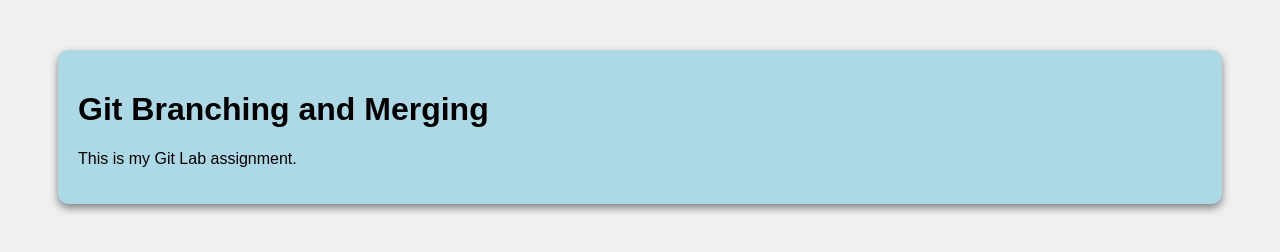
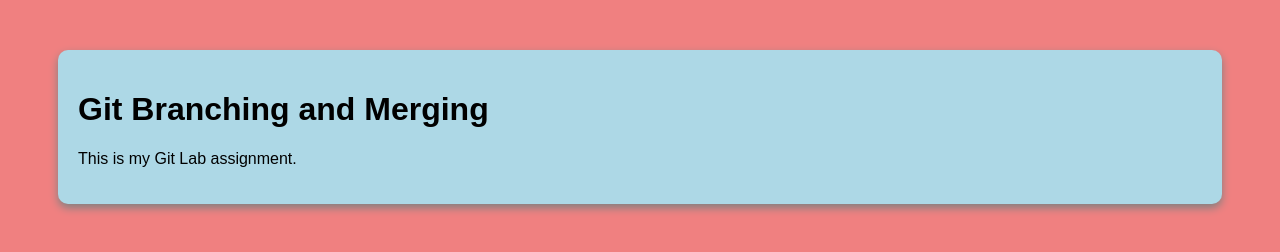
Before and after one commit to Muniya-Oishy/181_1_GitLab, a plain HTML site: page index.html in a window 1280 px wide. Drawn offline with Linux system fonts and the light colour scheme.

Commit message:
Change background color in main

```diff
--- a/index.css
+++ b/index.css
@@ -1,7 +1,7 @@
 
 body {
     font-family: Arial, sans-serif;
-   background-color: #f0f0f0;
+ background-color: lightcoral;
 }
 
 .card {
```
